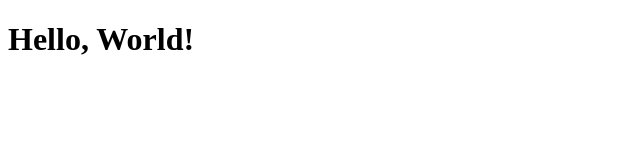
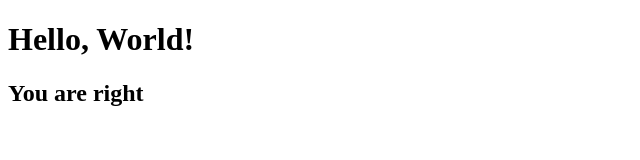
Before and after one commit to Francis-Kimani/project, a plain HTML site: page Index.html in a window 1280 px wide. Shown: the whole page, without its empty margins (0-640 px from the left). Drawn offline with Linux system fonts and the light colour scheme.

Commit message:
Update Index.html

```diff
--- a/Index.html
+++ b/Index.html
@@ -7,5 +7,6 @@
 </head>
 <body>
     <h1>Hello, World!</h1>
+    <h2>You are right</h2>
 </body>
 </html>
```
